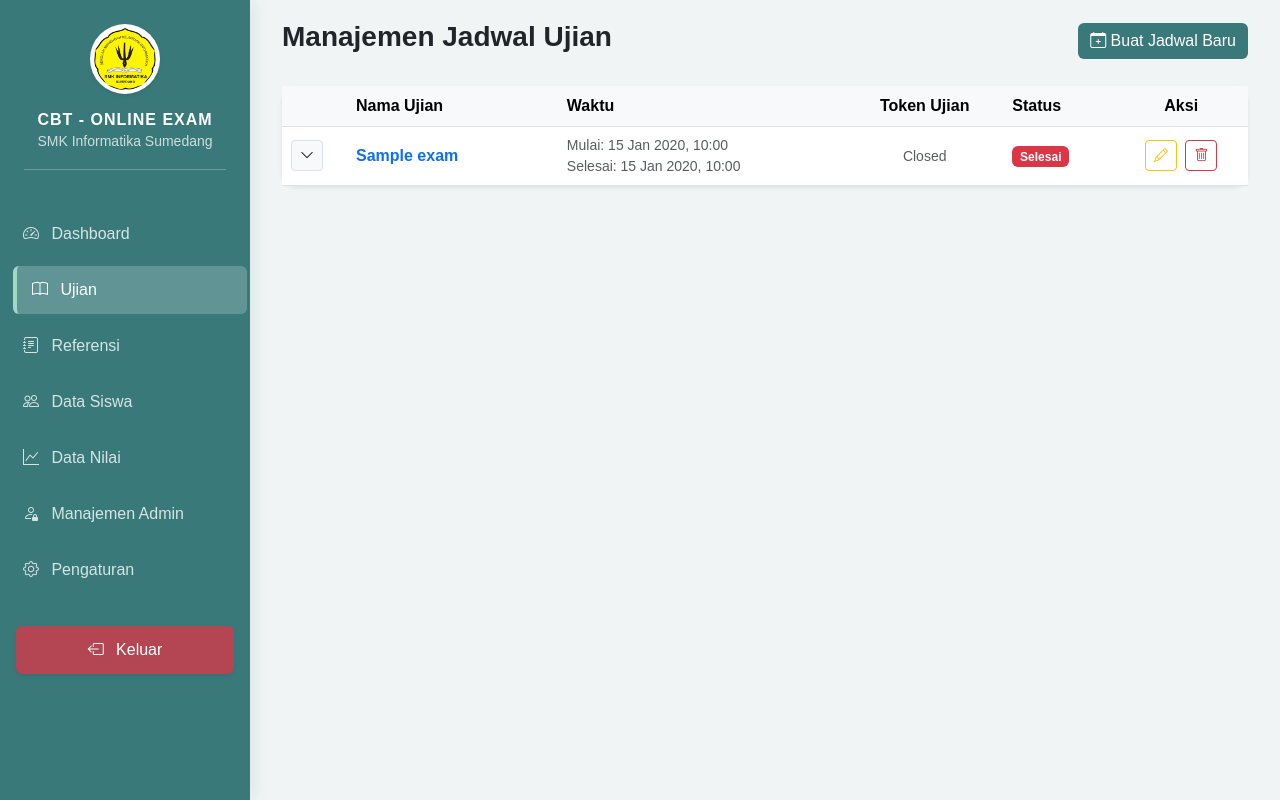
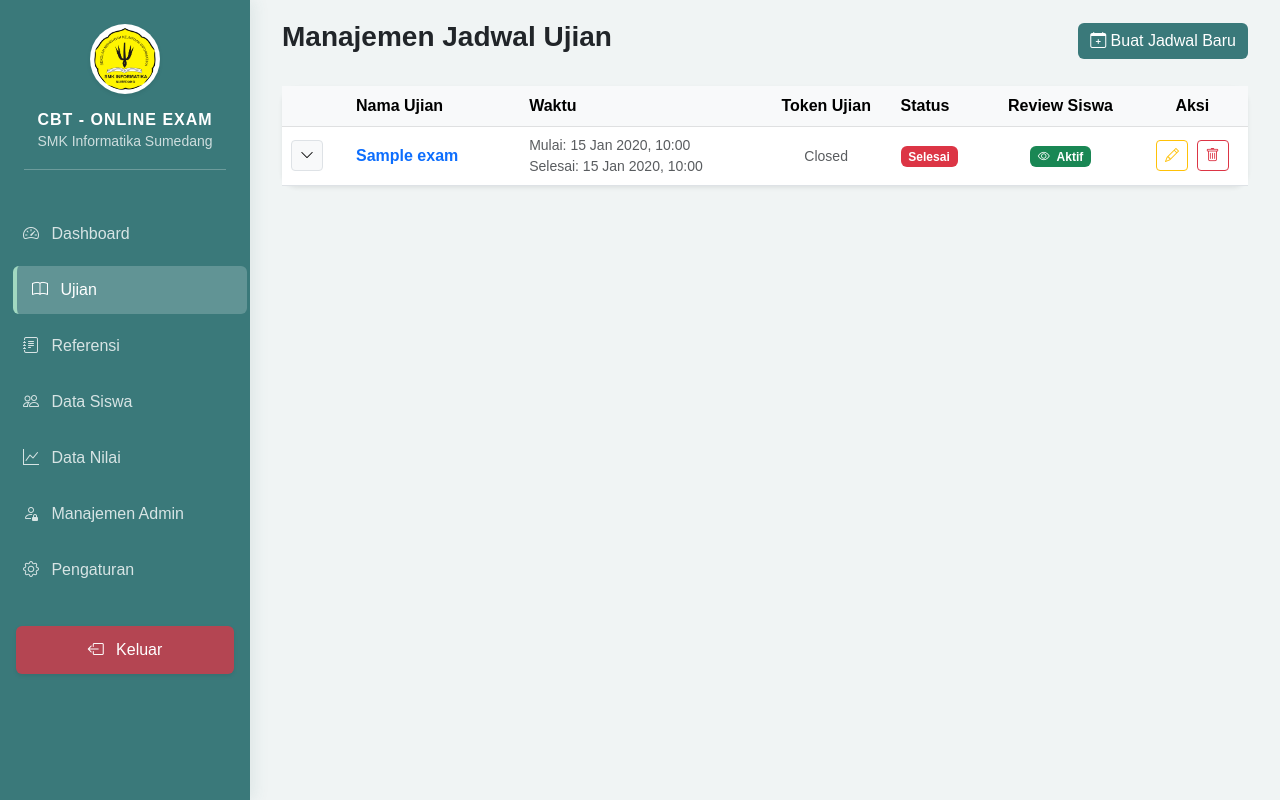
Before and after one commit to sebuahsemangat/cbt-ifsu, a PHP site: page /admin/dashboard.php?page=exams in a window 1280 px wide. Run offline with PHP 8.4, Linux system fonts and the light colour scheme; a user stored in the database is signed in; data comes from the database, SQL or seed files in the repository; tables that the repository leaves empty hold one stand-in row (values such as "Sample post"); some libraries are stand-ins or nearby versions.

Commit message:
Pengaturan review jawaban siswa

```diff
--- a/admin/modules/exams/index.php
+++ b/admin/modules/exams/index.php
@@ -35,7 +35,9 @@ $exams = $stmt->fetchAll();
                         <th width="50px"></th>
                         <th class="px-4">Nama Ujian</th>
                         <th>Waktu</th>
-                        <th class="text-center">Token Ujian</th> <th>Status</th>
+                        <th class="text-center">Token Ujian</th>
+                        <th>Status</th>
+                        <th class="text-center">Review Siswa</th>
                         <th class="text-center">Aksi</th>
                     </tr>
                 </thead>
@@ -80,6 +82,23 @@ $exams = $stmt->fetchAll();
                             ?>
                         </td>
                         <td class="text-center">
+                            <?php if (!empty($e['allow_review'])): ?>
+                                <a href="modules/exams/process.php?action=toggle_review&id=<?= $e['id'] ?>"
+                                   class="badge bg-success text-decoration-none"
+                                   title="Klik untuk nonaktifkan review siswa"
+                                   onclick="return confirm('Nonaktifkan akses review untuk ujian ini?')">
+                                    <i class="bi bi-eye me-1"></i> Aktif
+                                </a>
+                            <?php else: ?>
+                                <a href="modules/exams/process.php?action=toggle_review&id=<?= $e['id'] ?>"
+                                   class="badge bg-secondary text-decoration-none"
+                                   title="Klik untuk aktifkan review siswa"
+                                   onclick="return confirm('Aktifkan akses review untuk ujian ini?')">
+                                    <i class="bi bi-eye-slash me-1"></i> Nonaktif
+                                </a>
+                            <?php endif; ?>
+                        </td>
+                        <td class="text-center">
                             <button class="btn btn-sm btn-outline-warning me-1" data-bs-toggle="modal" data-bs-target="#editExamModal<?= $e['id'] ?>">
                                 <i class="bi bi-pencil"></i>
                             </button>
@@ -92,7 +111,7 @@ $exams = $stmt->fetchAll();
                     </tr>
 
                     <tr class="collapse" id="subject-<?= $e['id'] ?>">
-                        <td colspan="6" class="bg-light p-4">
+                        <td colspan="7" class="bg-light p-4">
                             <div class="d-flex justify-content-between align-items-center mb-3">
                                 <h6 class="fw-bold mb-0"><i class="bi bi-book me-2"></i>Daftar Mata Pelajaran</h6>
                                 <button class="btn btn-sm btn-success" data-bs-toggle="modal" data-bs-target="#addSubjectModal<?= $e['id'] ?>">
@@ -268,6 +287,11 @@ $exams = $stmt->fetchAll();
                                                 <input type="datetime-local" name="end_date" class="form-control" required value="<?= date('Y-m-d\TH:i', strtotime($e['end_date'])) ?>">
                                             </div>
                                         </div>
+                                        <div class="form-check form-switch mb-2">
+                                            <input class="form-check-input" type="checkbox" name="allow_review" id="editAllowReview<?= $e['id'] ?>" value="1" <?= !empty($e['allow_review']) ? 'checked' : '' ?>>
+                                            <label class="form-check-label fw-semibold" for="editAllowReview<?= $e['id'] ?>">Izinkan Siswa Melihat Pembahasan / Review</label>
+                                            <div class="form-text">Jika aktif, siswa yang telah selesai ujian dapat melihat pembahasan dan jawaban.</div>
+                                        </div>
                                     </div>
                                     <div class="modal-footer">
                                         <button type="button" class="btn btn-secondary" data-bs-dismiss="modal">Batal</button>
@@ -280,7 +304,7 @@ $exams = $stmt->fetchAll();
                     <?php endforeach; ?>
 
                     <?php if (empty($exams)): ?>
-                        <tr><td colspan="6" class="text-center p-4 text-muted">Belum ada jadwal ujian.</td></tr>
+                        <tr><td colspan="7" class="text-center p-4 text-muted">Belum ada jadwal ujian.</td></tr>
                     <?php endif; ?>
                 </tbody>
             </table>
@@ -310,6 +334,11 @@ $exams = $stmt->fetchAll();
                             <label class="form-label">Waktu Selesai</label>
                             <input type="datetime-local" name="end_date" class="form-control" required>
                         </div>
+                    </div>
+                    <div class="form-check form-switch mb-2">
+                        <input class="form-check-input" type="checkbox" name="allow_review" id="addAllowReview" value="1">
+                        <label class="form-check-label fw-semibold" for="addAllowReview">Izinkan Siswa Melihat Pembahasan / Review (Default: Nonaktif)</label>
+                        <div class="form-text">Jika tidak dicentang, siswa tidak dapat membuka halaman pembahasan setelah ujian selesai.</div>
                     </div>
                 </div>
                 <div class="modal-footer">
--- a/cbtifsu.sql
+++ b/cbtifsu.sql
@@ -54,6 +54,7 @@ CREATE TABLE `exams` (
   `start_date` datetime NOT NULL,
   `end_date` datetime NOT NULL,
   `is_active` tinyint(1) DEFAULT '1',
+  `allow_review` tinyint(1) DEFAULT '0',
   `created_at` timestamp NULL DEFAULT CURRENT_TIMESTAMP
 ) ENGINE=InnoDB DEFAULT CHARSET=utf8mb4 COLLATE=utf8mb4_0900_ai_ci;
 
--- /dev/null
+++ b/migrations/add_allow_review_to_exams.sql
@@ -0,0 +1,2 @@
+-- Migration: Menambahkan kolom allow_review pada tabel exams (default 0 / nonaktif)
+ALTER TABLE `exams` ADD COLUMN `allow_review` TINYINT(1) DEFAULT 0 AFTER `is_active`;
--- a/student/review_exam.php
+++ b/student/review_exam.php
@@ -26,6 +26,12 @@ $stmtExam->execute([$examId]);
 $exam = $stmtExam->fetch();
 if (!$exam) {
     header("Location: dashboard.php");
+    exit;
+}
+
+// Cek apakah fitur review diizinkan untuk ujian ini
+if (empty($exam['allow_review'])) {
+    header("Location: dashboard.php?error=review_disabled");
     exit;
 }
 
```
Also changed, not shown: admin/modules/exams/process.php (+14 -4 lines), student/dashboard.php (+11 -3 lines).
